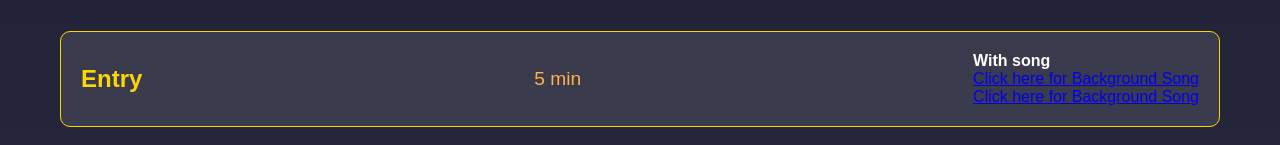
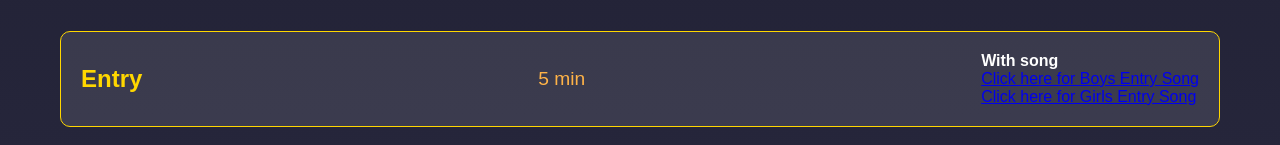
Before and after one commit to website-os/eventlist.com, a plain HTML site: page index.html in a window 1280 px wide. Shown: the part 467-612 px from the top of the page. Drawn offline with Linux system fonts and the light colour scheme.

Commit message:
Update index.html

```diff
--- a/index.html
+++ b/index.html
@@ -213,8 +213,8 @@
                 <p class="event-time">5 min</p>
                 <div class="participants">
                     <h4>With song  </h4>
-                    <p><a href="https://youtu.be/Ezsb5afVXQQ?si=dVMtpJht_9nhLFR1" target="_blank">Click here for Background Song</a></p>
-                    <p><a href="https://youtu.be/wDIrpvH8MzE?si=Tj1JjXAUohWjwAwg" target="_blank">Click here for Background Song</a></p>
+                    <p><a href="https://youtu.be/Ezsb5afVXQQ?si=dVMtpJht_9nhLFR1" target="_blank">Click here for Boys Entry Song</a></p>
+                    <p><a href="https://youtu.be/wDIrpvH8MzE?si=Tj1JjXAUohWjwAwg" target="_blank">Click here for Girls Entry Song</a></p>
                 </div>
             </div>
             <div class="event">
```
